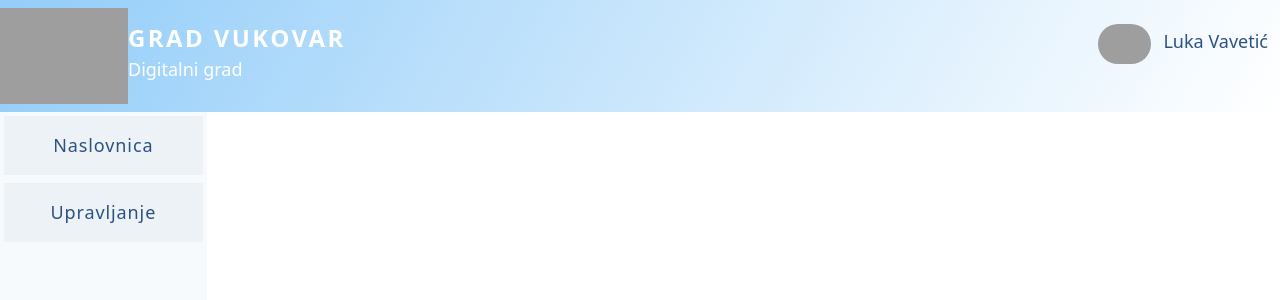
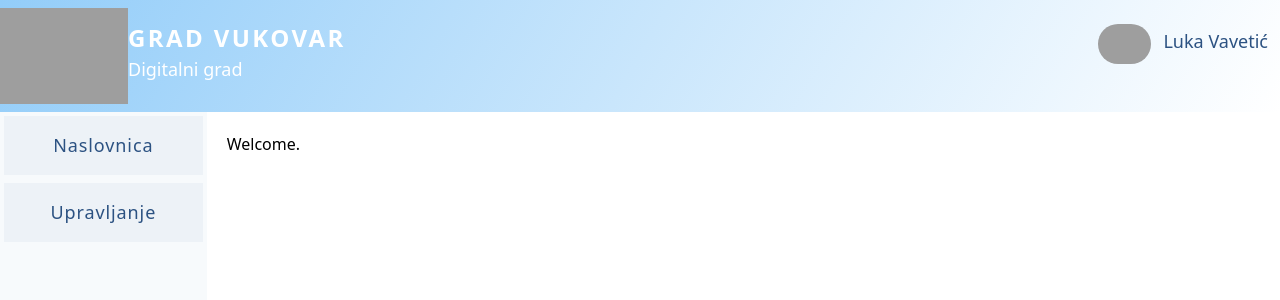
Before and after one commit to lukavavetic/digital-city-ui, a Vue app: page / in a window 1280 px wide. Shown: the top 300 px of the page. Built offline with nearby package versions, Linux system fonts and the light colour scheme; grey boxes are pictures that could not be loaded.

Commit message:
DC-UI home page route

```diff
--- /dev/null
+++ b/src/pages/Home.vue
@@ -0,0 +1,10 @@
+<template>
+    <div>
+        Welcome.
+    </div>
+</template>
+
+<script>
+    export default {
+    }
+</script>
--- a/src/routes.js
+++ b/src/routes.js
@@ -9,12 +9,18 @@ import PermissionList from "./pages/Admin/Permissions/PermissionList";
 import AdminMain from "./pages/Admin/AdminMain";
 import PermissionAdd from "./pages/Admin/Permissions/PermissionAdd";
 import PermissionEdit from "./pages/Admin/Permissions/PermissionEdit";
+import Home from './pages/Home'
 
 function createRouter() {
     var router = new Router({
         mode: 'history',
         base: process.env.BASE_URL,
         routes: [
+            {
+                path: '/',
+                name: '',
+                component: Home
+            },
             {
                 path: '/login',
                 name: '',
```
